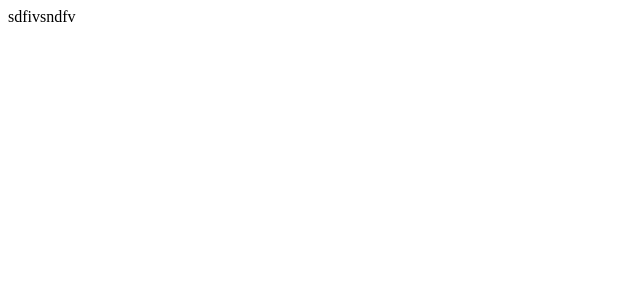
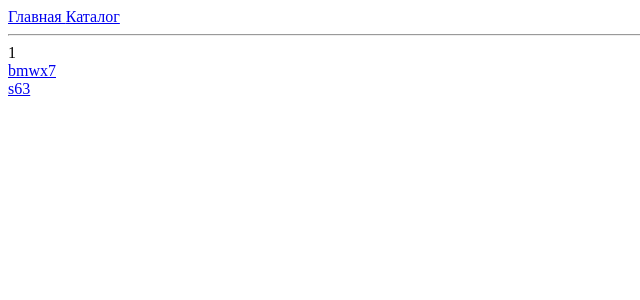
Before and after one commit to RayBob1993/vue-shop, a Vue app: page /catalog/1 in a window 1280 px wide. Shown: the top 300 px of the page, without its empty margins (0-640 px from the left). Built offline with nearby package versions, Linux system fonts and the light colour scheme.

Commit message:
feat: добавил роутер

```diff
--- a/package.json
+++ b/package.json
@@ -9,7 +9,8 @@
     "preview": "vite preview"
   },
   "dependencies": {
-    "vue": "^3.4.15"
+    "vue": "^3.4.15",
+    "vue-router": "^4.2.5"
   },
   "devDependencies": {
     "@vitejs/plugin-vue": "^5.0.3",
--- a/src/App.vue
+++ b/src/App.vue
@@ -1,3 +1,13 @@
 <template>
-  sdfivsndfv
+  <router-link to="/">
+    Главная
+  </router-link>
+
+  <router-link to="/catalog">
+    Каталог
+  </router-link>
+
+  <hr>
+
+  <router-view/>
 </template>
--- /dev/null
+++ b/src/pages/catalog/category.vue
@@ -0,0 +1,21 @@
+<template>
+    {{ route.params.category }}
+
+    <br></br>
+
+    <router-link :to="`/catalog/${route.params.category}/bmwx7`">
+        bmwx7
+    </router-link>
+
+    <br>
+
+    <router-link :to="`/catalog/${route.params.category}/s63`">
+        s63
+    </router-link>
+</template>
+
+<script setup>
+    import { useRoute } from "vue-router";
+
+    const route = useRoute();
+</script>
--- /dev/null
+++ b/src/pages/catalog/id.vue
@@ -0,0 +1,11 @@
+<template>
+    {{ route.params.id }}
+</template>
+
+<script setup>
+    import { useRoute } from "vue-router";
+
+    const route = useRoute();
+
+    console.log(route);
+</script>
--- /dev/null
+++ b/src/pages/catalog/index.vue
@@ -0,0 +1,7 @@
+<template>
+    catalog.vue
+
+    <router-link to="/catalog/animals">
+        Каталог машин
+    </router-link>
+</template>
--- /dev/null
+++ b/src/pages/index.vue
@@ -0,0 +1,3 @@
+<template>
+    index.vue
+</template>
```
Also changed, not shown: src/main.js (+38 -3 lines), 1 other file (tests, documents, lock files or other folders).
